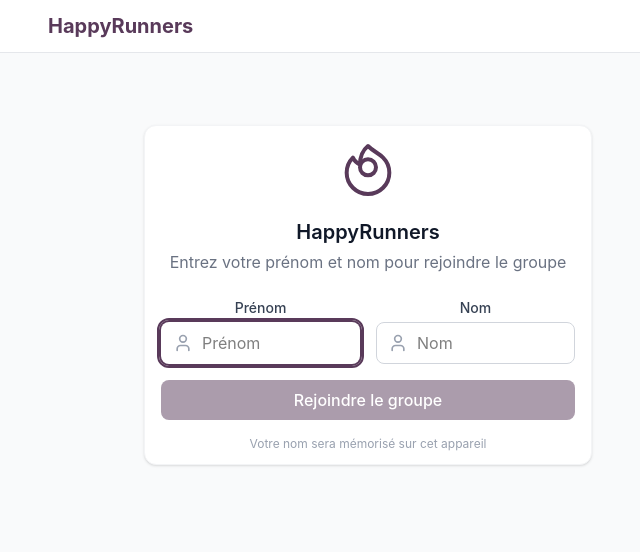
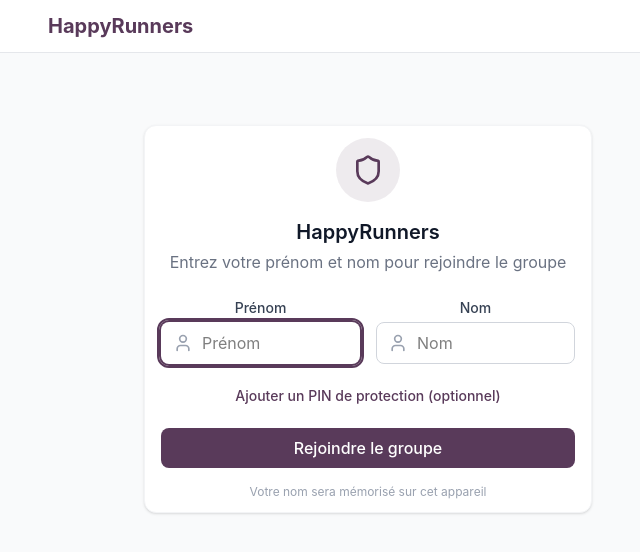
Before and after one commit to Niduall/happyrunners, a React (Vite) app: page / in a window 1280 px wide. Shown: the top 552 px of the page, without its empty margins (272-912 px from the left). Built offline with nearby package versions, Linux system fonts and the light colour scheme; no server answers; the database is empty.

Commit message:
Feature: add 4-digit PIN for user authentication

```diff
--- a/src/components/Auth.tsx
+++ b/src/components/Auth.tsx
@@ -1,20 +1,64 @@
 import { useState } from 'react'
 import { useNavigate } from 'react-router-dom'
-import { User, Mail, Lock, User as UserIcon, LogOut, ChevronDown } from 'lucide-react'
+import { User, Mail, Lock, User as UserIcon, LogOut, ChevronDown, Eye, EyeOff, Shield } from 'lucide-react'
 import { Button } from './ui/Button'
 import { Card, CardContent } from './ui/Card'
+import { Input } from './ui/Input'
 import { useAuth } from '../hooks/useAuth'
 
+function PinInput({ value, onChange, onSubmit, label, error, autoFocus }: {
+  value: string
+  onChange: (v: string) => void
+  onSubmit: () => void
+  label: string
+  error?: string
+  autoFocus?: boolean
+}) {
+  const [show, setShow] = useState(false)
+  const handleKeyDown = (e: React.KeyboardEvent) => {
+    if (e.key === 'Enter') onSubmit()
+  }
+  return (
+    <div>
+      <label className="block text-sm font-medium text-gray-700 mb-1">{label}</label>
+      <div className="relative">
+        <Lock className="absolute left-3 top-1/2 -translate-y-1/2 w-5 h-5 text-gray-400" />
+        <input
+          type={show ? 'text' : 'password'}
+          value={value}
+          onChange={e => onChange(e.target.value.replace(/\D/g, '').slice(0, 4))}
+          onKeyDown={handleKeyDown}
+          placeholder="••••"
+          className="w-full pl-10 pr-12 py-2 border border-gray-300 rounded-lg focus:ring-2 focus:ring-primary focus:border-transparent text-center tracking-widest text-lg"
+          autoFocus={autoFocus}
+          maxLength={4}
+          inputMode="numeric"
+        />
+        <button
+          type="button"
+          onClick={() => setShow(!show)}
+          className="absolute right-3 top-1/2 -translate-y-1/2 text-gray-400 hover:text-gray-600"
+        >
+          {show ? <EyeOff className="w-5 h-5" /> : <Eye className="w-5 h-5" />}
+        </button>
+      </div>
+      {error && <p className="mt-1 text-sm text-red-600">{error}</p>}
+    </div>
+  )
+}
+
 export function LoginForm() {
-  const { createUserProfile, loading } = useAuth()
-  const navigate = useNavigate()
+  const { createUserProfile, verifyUserPin, needsPin, pendingUser, loading } = useAuth()
   const [firstName, setFirstName] = useState('')
   const [lastName, setLastName] = useState('')
+  const [pin, setPin] = useState('')
+  const [confirmPin, setConfirmPin] = useState('')
   const [error, setError] = useState('')
+  const [showPin, setShowPin] = useState(false)
+  const isFirstLogin = !needsPin && !pendingUser
 
   const handleSubmit = async (e: React.FormEvent<HTMLFormElement>) => {
     e.preventDefault()
-    console.log('=== Form submitted ===', { firstName, lastName, loading })
     setError('')
     if (!firstName.trim() || !lastName.trim()) {
       setError('Veuillez remplir tous les champs')
@@ -22,14 +66,34 @@ export function LoginForm() {
     }
 
     try {
-      console.log('Calling createUserProfile...')
-      createUserProfile(firstName.trim(), lastName.trim())
-      console.log('User created successfully, navigating...')
+      if (isFirstLogin) {
+        // Première connexion : PIN optionnel
+        if (showPin && pin !== confirmPin) {
+          setError('Les PIN ne correspondent pas')
+          return
+        }
+        if (showPin && pin.length !== 4) {
+          setError('Le PIN doit faire 4 chiffres')
+          return
+        }
+        createUserProfile(firstName.trim(), lastName.trim(), showPin ? pin : undefined)
+      } else {
+        // Connexion avec PIN existant
+        if (!pin || pin.length !== 4) {
+          setError('Veuillez entrer votre PIN à 4 chiffres')
+          return
+        }
+        const ok = verifyUserPin(pin)
+        if (!ok) {
+          setError('PIN incorrect')
+          setPin('')
+          return
+        }
+      }
       window.location.href = '/'
-      console.log('Navigation triggered')
     } catch (err) {
-      console.error('Error creating user:', err)
-      setError('Erreur lors de la création du profil')
+      console.error('Error:', err)
+      setError('Erreur lors de la connexion')
     }
   }
 
@@ -37,12 +101,13 @@ export function LoginForm() {
     <Card className="w-full max-w-md mx-auto">
       <CardContent className="p-6">
         <div className="text-center mb-6">
-          <svg className="w-16 h-16 text-primary mx-auto mb-4" fill="none" stroke="currentColor" viewBox="0 0 24 24">
-            <path strokeLinecap="round" strokeLinejoin="round" strokeWidth={1.5} d="M17.657 18.657A8 8 0 016.343 7.343S7 9 9 10c0-2 .5-5 2.986-7C14 5 16.09 5.777 17.656 7.343A7.975 7.975 0 0120 13a7.975 7.975 0 01-2.343 5.657z" />
-            <path strokeLinecap="round" strokeLinejoin="round" strokeWidth={1.5} d="M15 11a3 3 0 11-6 0 3 3 0 016 0z" />
-          </svg>
+          <div className="w-16 h-16 bg-primary/10 rounded-full flex items-center justify-center mx-auto mb-4">
+            <Shield className="w-8 h-8 text-primary" />
+          </div>
           <h3 className="text-xl font-semibold text-gray-900">HappyRunners</h3>
-          <p className="text-gray-500 mt-1">Entrez votre prénom et nom pour rejoindre le groupe</p>
+          <p className="text-gray-500 mt-1">
+            {isFirstLogin ? 'Entrez votre prénom et nom pour rejoindre le groupe' : `Bonjour ${pendingUser?.firstName}, entrez votre PIN`}
+          </p>
         </div>
 
         <form onSubmit={handleSubmit} className="space-y-4">
@@ -52,17 +117,18 @@ export function LoginForm() {
             </div>
           )}
 
+          {isFirstLogin && (
             <div className="grid grid-cols-2 gap-4">
               <div>
                 <label className="block text-sm font-medium text-gray-700 mb-1">Prénom</label>
                 <div className="relative">
                   <UserIcon className="absolute left-3 top-1/2 -translate-y-1/2 w-5 h-5 text-gray-400" />
-                <input
+                  <Input
                     type="text"
                     value={firstName}
                     onChange={e => setFirstName(e.target.value)}
                     placeholder="Prénom"
-                  className="w-full pl-10 pr-4 py-2 border border-gray-300 rounded-lg focus:ring-2 focus:ring-primary focus:border-transparent"
+                    className="pl-10"
                     autoFocus
                   />
                 </div>
@@ -71,24 +137,64 @@ export function LoginForm() {
                 <label className="block text-sm font-medium text-gray-700 mb-1">Nom</label>
                 <div className="relative">
                   <UserIcon className="absolute left-3 top-1/2 -translate-y-1/2 w-5 h-5 text-gray-400" />
-                <input
+                  <Input
                     type="text"
                     value={lastName}
                     onChange={e => setLastName(e.target.value)}
                     placeholder="Nom"
-                  className="w-full pl-10 pr-4 py-2 border border-gray-300 rounded-lg focus:ring-2 focus:ring-primary focus:border-transparent"
+                    className="pl-10"
                   />
                 </div>
               </div>
             </div>
+          )}
 
-          <Button type="submit" className="w-full" disabled={loading || !firstName.trim() || !lastName.trim()}>
-            {loading ? 'Connexion...' : 'Rejoindre le groupe'}
+          {!isFirstLogin && (
+            <div className="text-center mb-2">
+              <p className="text-sm text-gray-500">Connecté en tant que <strong>{pendingUser?.firstName} {pendingUser?.lastName}</strong></p>
+            </div>
+          )}
+
+          {(isFirstLogin && showPin) || (!isFirstLogin && needsPin) ? (
+            <PinInput
+              value={pin}
+              onChange={setPin}
+              onSubmit={handleSubmit}
+              label={isFirstLogin ? 'Créer un PIN (4 chiffres, optionnel)' : 'PIN à 4 chiffres'}
+              error={error}
+              autoFocus={!isFirstLogin}
+            />
+          ) : (
+            <div className="text-center">
+              <Button
+                type="button"
+                variant="ghost"
+                size="sm"
+                onClick={() => setShowPin(true)}
+                className="text-primary hover:text-primary/80"
+              >
+                {isFirstLogin ? 'Ajouter un PIN de protection (optionnel)' : 'J\'ai oublié mon PIN'}
+              </Button>
+            </div>
+          )}
+
+          {isFirstLogin && showPin && (
+            <PinInput
+              value={confirmPin}
+              onChange={setConfirmPin}
+              onSubmit={handleSubmit}
+              label="Confirmer le PIN"
+              autoFocus
+            />
+          )}
+
+          <Button type="submit" className="w-full" disabled={loading}>
+            {loading ? 'Connexion...' : isFirstLogin ? (showPin ? 'Créer mon compte' : 'Rejoindre le groupe') : 'Se connecter'}
           </Button>
         </form>
 
         <p className="mt-4 text-center text-xs text-gray-400">
-          Votre nom sera mémorisé sur cet appareil
+          {isFirstLogin ? 'Votre nom sera mémorisé sur cet appareil' : 'Le PIN protège votre vote sur cet appareil'}
         </p>
       </CardContent>
     </Card>
@@ -121,8 +227,6 @@ export function UserMenu() {
     setEditing(true)
   }
 
-  if (!isAuthenticated) return null
-
   return (
     <div className="relative">
       <Button
@@ -146,25 +250,26 @@ export function UserMenu() {
         <div className="fixed right-4 top-12 z-50 w-56 bg-white rounded-lg shadow-lg border border-gray-200 py-2">
           <div className="px-4 py-3 border-b border-gray-100">
             <p className="font-medium text-gray-900">{user?.name || 'Coureur'}</p>
+            <p className="text-xs text-gray-500">Connecté sur cet appareil</p>
           </div>
 
           <div className="p-2">
             {editing ? (
               <div className="flex flex-col gap-2">
                 <div className="flex gap-2">
-                  <input
+                  <Input
                     type="text"
                     value={firstName}
                     onChange={e => setFirstName(e.target.value)}
-                    className="flex-1 px-3 py-2 text-sm border border-gray-300 rounded-lg focus:ring-2 focus:ring-primary focus:border-transparent"
+                    className="flex-1"
                     placeholder="Prénom"
                     autoFocus
                   />
-                  <input
+                  <Input
                     type="text"
                     value={lastName}
                     onChange={e => setLastName(e.target.value)}
-                    className="flex-1 px-3 py-2 text-sm border border-gray-300 rounded-lg focus:ring-2 focus:ring-primary focus:border-transparent"
+                    className="flex-1"
                     placeholder="Nom"
                   />
                 </div>
--- /dev/null
+++ b/src/components/ui/Input.tsx
@@ -0,0 +1,20 @@
+import { forwardRef, InputHTMLAttributes } from 'react'
+
+export const Input = forwardRef<HTMLInputElement, InputHTMLAttributes<HTMLInputElement>>(
+  ({ className = '', ...props }, ref) => {
+    return (
+      <input
+        ref={ref}
+        className={`
+          w-full px-4 py-2 border border-gray-300 rounded-lg
+          focus:ring-2 focus:ring-primary focus:border-transparent
+          transition-colors
+          ${className}
+        `}
+        {...props}
+      />
+    )
+  }
+)
+
+Input.displayName = 'Input'
--- a/src/hooks/useAuth.ts
+++ b/src/hooks/useAuth.ts
@@ -1,41 +1,56 @@
 import { useState, useEffect, useCallback } from 'react'
-import { getUser, createUser, generateUserId } from '../services/storage'
+import { getUser, createUser, verifyPin, generateUserId } from '../services/storage'
 import type { User } from '../types'
 
 export function useAuth() {
   const [user, setUser] = useState<User | null>(null)
   const [loading, setLoading] = useState(true)
+  const [needsPin, setNeedsPin] = useState(false)
+  const [pendingUser, setPendingUser] = useState<{ firstName: string; lastName: string } | null>(null)
 
   // Charger l'utilisateur au montage
   useEffect(() => {
     const storedUser = getUser()
     if (storedUser) {
-      setUser(storedUser)
+      if (storedUser.pin) {
+        // PIN configuré -> demander vérification
+        setNeedsPin(true)
+        setPendingUser({ firstName: storedUser.firstName, lastName: storedUser.lastName })
+      } else {
+        // Pas de PIN -> connecté direct
+        setUser(storedUser)
+      }
     }
     setLoading(false)
   }, [])
 
-  const createUserProfile = useCallback((firstName: string, lastName: string) => {
-    const user = createUser(firstName, lastName)
+  const createUserProfile = useCallback((firstName: string, lastName: string, pin?: string) => {
+    const user = createUser(firstName, lastName, pin)
     setUser(user)
+    setNeedsPin(false)
+    setPendingUser(null)
     return user
   }, [])
 
-  const updateName = useCallback((firstName: string, lastName: string) => {
-    if (!user) return
-    const updatedUser: User = {
-      ...user,
-      firstName: firstName.trim(),
-      lastName: lastName.trim(),
-      name: `${firstName.trim()} ${lastName.trim()}`,
+  const verifyUserPin = useCallback((pin: string) => {
+    if (!pendingUser) return false
+    const storedUser = getUser()
+    if (!storedUser) return false
+
+    if (verifyPin(storedUser, pin)) {
+      setUser(storedUser)
+      setNeedsPin(false)
+      setPendingUser(null)
+      return true
     }
-    localStorage.setItem('running_user', JSON.stringify(updatedUser))
-    setUser(updatedUser)
-  }, [user])
+    return false
+  }, [pendingUser])
 
   const logout = useCallback(() => {
     localStorage.removeItem('running_user')
     setUser(null)
+    setNeedsPin(false)
+    setPendingUser(null)
     window.location.href = '/'
   }, [])
 
@@ -43,8 +58,10 @@ export function useAuth() {
     user,
     loading,
     isAuthenticated: !!user,
+    needsPin,
+    pendingUser,
     createUserProfile,
-    updateName,
+    verifyUserPin,
     logout,
   }
 }
--- a/src/services/storage.ts
+++ b/src/services/storage.ts
@@ -83,7 +83,17 @@ export function setUser(user: User): void {
   localStorage.setItem(STORAGE_KEYS.USER, JSON.stringify(user))
 }
 
-export function createUser(firstName: string, lastName: string): User {
+// Simple hash pour le PIN (pas crypto, juste obscurcissement localStorage)
+function hashPin(pin: string): string {
+  let hash = 0
+  for (let i = 0; i < pin.length; i++) {
+    hash = ((hash << 5) - hash) + pin.charCodeAt(i)
+    hash |= 0
+  }
+  return 'pin_' + Math.abs(hash).toString(36)
+}
+
+export function createUser(firstName: string, lastName: string, pin?: string): User {
   const trimmedFirst = firstName.trim()
   const trimmedLast = lastName.trim()
   const name = `${trimmedFirst} ${trimmedLast}`
@@ -92,9 +102,15 @@ export function createUser(firstName: string, lastName: string): User {
     firstName: trimmedFirst,
     lastName: trimmedLast,
     name,
+    pin: pin ? hashPin(pin) : undefined,
   }
   setUser(user)
   return user
+}
+
+export function verifyPin(user: User, pin: string): boolean {
+  if (!user.pin) return true // Pas de PIN configuré = accès libre
+  return user.pin === hashPin(pin)
 }
 
 export function generateUserId(firstName: string, lastName: string): string {
--- a/src/types/index.ts
+++ b/src/types/index.ts
@@ -63,4 +63,5 @@ export interface User {
   firstName: string
   lastName: string
   name: string // computed: "Prénom Nom"
+  pin?: string // 4-digit PIN hash (optional, for security)
 }
```
Lines whose indentation alone changed are shown as unchanged.
